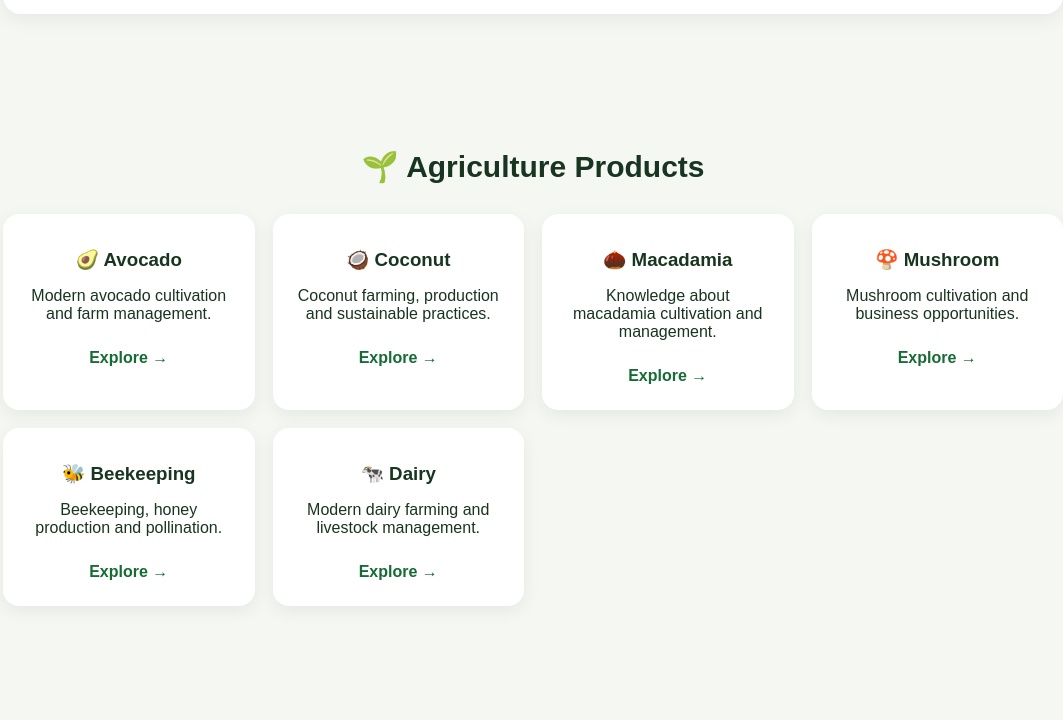
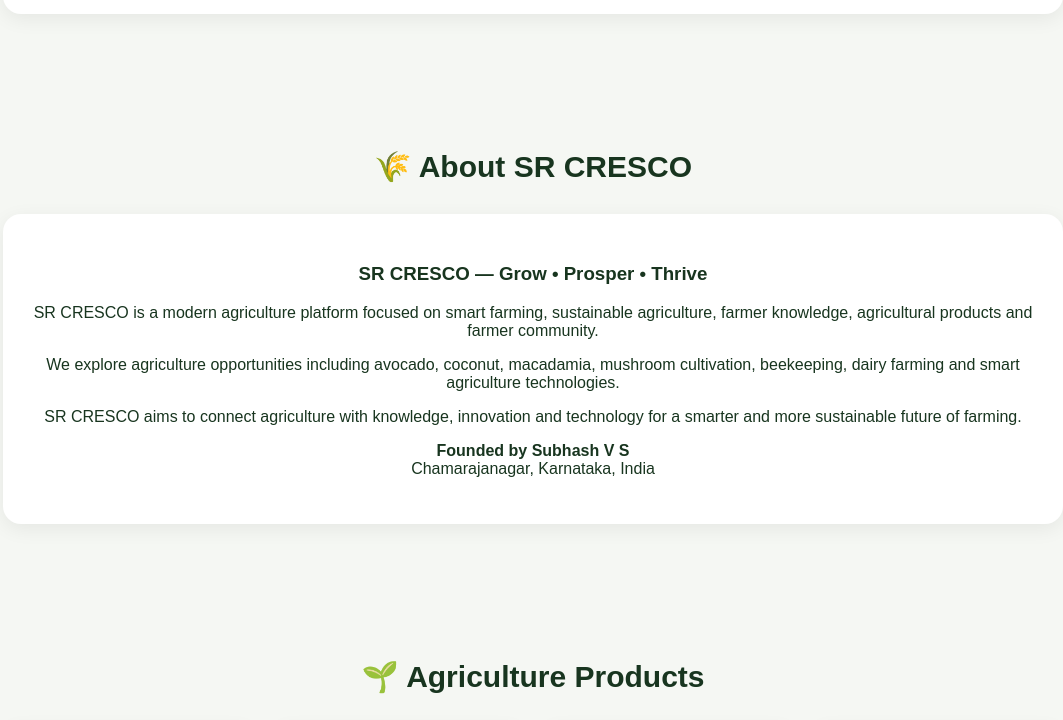
Before and after one commit to srcresco/SR-CRESCO, a plain HTML site: page index.html in a window 1280 px wide. Shown: the part 1038-1758 px from the top of the page, without its empty margins (107-1170 px from the left). Drawn offline with Linux system fonts and the light colour scheme.

Commit message:
Update index.html

```diff
--- a/index.html
+++ b/index.html
@@ -202,7 +202,36 @@ footer{
         <a class="btn" href="founder.html">Read More →</a>
     </div>
 </section>
+<section id="about">
+    <h2>🌾 About SR CRESCO</h2>
 
+    <div class="founder">
+        <h3>SR CRESCO — Grow • Prosper • Thrive</h3>
+
+        <p>
+            SR CRESCO is a modern agriculture platform focused on
+            smart farming, sustainable agriculture, farmer knowledge,
+            agricultural products and farmer community.
+        </p>
+
+        <p>
+            We explore agriculture opportunities including avocado,
+            coconut, macadamia, mushroom cultivation, beekeeping,
+            dairy farming and smart agriculture technologies.
+        </p>
+
+        <p>
+            SR CRESCO aims to connect agriculture with knowledge,
+            innovation and technology for a smarter and more
+            sustainable future of farming.
+        </p>
+
+        <p>
+            <strong>Founded by Subhash V S</strong><br>
+            Chamarajanagar, Karnataka, India
+        </p>
+    </div>
+</section>
 <section id="products">
     <h2>🌱 Agriculture Products</h2>
 
```
